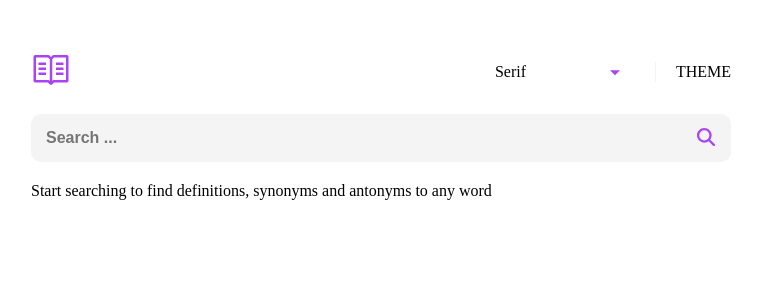
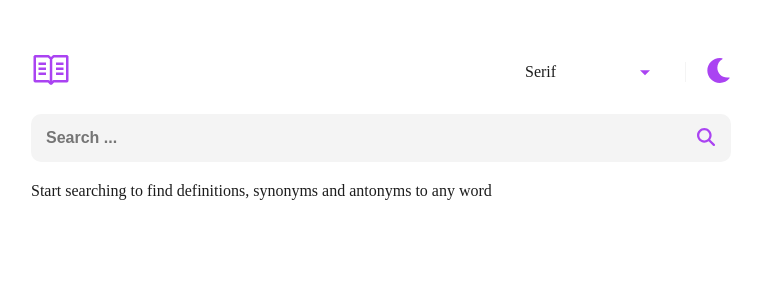
Before and after one commit to RoksolanaVeres/Dictionary_app, a React (Vite) app: page / in a window 1280 px wide. Shown: the top 300 px of the page, without its empty margins (259-1021 px from the left). Built offline with nearby package versions, Linux system fonts and the light colour scheme.

Commit message:
added theme switcher

```diff
--- a/package.json
+++ b/package.json
@@ -14,7 +14,8 @@
     "react": "^18.3.1",
     "react-dom": "^18.3.1",
     "react-icons": "^5.2.1",
-    "react-router-dom": "^6.26.0"
+    "react-router-dom": "^6.26.0",
+    "theme-toggles": "^4.10.1"
   },
   "devDependencies": {
     "@types/react": "^18.3.3",
--- a/src/App.jsx
+++ b/src/App.jsx
@@ -12,8 +12,8 @@ export default function App() {
   const [searchParams] = useSearchParams();
   const wordParams = searchParams.get("word");
   const [searchedWord, setSearchedWord] = useState(wordParams || "");
+  const [selectedFont, setSelectedFont] = useState("Serif");
   const location = useLocation();
-  const [selectedFont, setSelectedFont] = useState("Serif");
 
   useEffect(() => {
     setSearchedWord(wordParams || "");
--- a/src/components/Header.jsx
+++ b/src/components/Header.jsx
@@ -2,15 +2,16 @@ import classes from "./Header.module.css";
 import { VscBook } from "react-icons/vsc";
 import { Link } from "react-router-dom";
 import { RiArrowDownSFill } from "react-icons/ri";
-import { useState } from "react";
+import { useContext, useState } from "react";
+import { ThemeContext } from "../store/ThemeContext";
+import { FaSun, FaMoon } from "react-icons/fa";
 
 export default function Header({ selectedFont, setSelectedFont }) {
   const [fontsMenuOpen, setFontsMenuOpen] = useState(false);
+  const { darkTheme, setDarkTheme } = useContext(ThemeContext);
 
   function handleFontsMenuClick() {
-    setFontsMenuOpen((menuOpen) => {
-      return !menuOpen;
-    });
+    setFontsMenuOpen((menuOpen) => !menuOpen);
   }
 
   function closeFontsMenu() {
@@ -30,6 +31,10 @@ export default function Header({ selectedFont, setSelectedFont }) {
   function setMonoFont() {
     setSelectedFont("Mono");
     closeFontsMenu();
+  }
+
+  function toggleTheme() {
+    setDarkTheme((dark) => !dark);
   }
 
   return (
@@ -72,7 +77,13 @@ export default function Header({ selectedFont, setSelectedFont }) {
           )}
         </div>
         <div className={classes.header__divider}></div>
-        <div className={classes.header__theme_switcher}>THEME</div>
+        <div onClick={toggleTheme} className={classes.header__theme_switcher}>
+          {darkTheme ? (
+            <FaSun className={classes.header__theme_icon} />
+          ) : (
+            <FaMoon className={classes.header__theme_icon} />
+          )}
+        </div>
       </div>
     </div>
   );
--- a/src/components/Header.module.css
+++ b/src/components/Header.module.css
@@ -33,7 +33,11 @@
 }
 
 .header__fonts_display:hover {
- background-color: var(--purple-light);
+  background-color: var(--highlight);
+}
+
+.header__fonts_display:hover .header__arrow_icon {
+  color: black;
 }
 
 .header__arrow_icon {
@@ -49,7 +53,7 @@
 
 .header__fonts_options_list {
   list-style-type: none;
-  background-color: white;
+  background-color: var(--background);
   box-shadow: 5px 10px 18px var(--gray-dark);
   width: 100%;
   padding: 10px 0;
@@ -66,7 +70,7 @@
 }
 
 .header__fonts_option:hover {
-  background-color: var(--purple-light);
+  background-color: var(--highlight);
 }
 
 .header__fonts_serif {
@@ -86,3 +90,13 @@
   width: 1px;
   background-color: var(--gray-light);
 }
+
+.header__theme_switcher {
+  cursor: pointer;
+}
+
+.header__theme_icon {
+  color: var(--purple-dark);
+  width: 25px;
+  height: 25px;
+}
--- a/src/index.css
+++ b/src/index.css
@@ -12,8 +12,22 @@
   --purple-light: #e9d0fa;
   --purple-medium: #c279f7;
   --purple-dark: #aa43f2;
+  --background: #fff;
+  --foreground: #1d1d1d;
+  --highlight: #e9d0fa;
+}
+
+[data-theme="dark"] {
+  --background: #0f0f0f;
+  --foreground: #fff;
+  --highlight: #aa43f2;
 }
 
 button {
   cursor: pointer;
 }
+
+body {
+  background-color: var(--background);
+  color: var(--foreground);
+}
--- a/src/main.jsx
+++ b/src/main.jsx
@@ -4,6 +4,7 @@ import App from "./App.jsx";
 import "./index.css";
 import { QueryClient, QueryClientProvider } from "@tanstack/react-query";
 import { createBrowserRouter, RouterProvider } from "react-router-dom";
+import ThemeContextProvider from "./store/ThemeContext.jsx";
 
 const queryClient = new QueryClient();
 const myRouter = createBrowserRouter([{ path: "/", element: <App /> }]);
@@ -11,9 +12,11 @@ const myRouter = createBrowserRouter([{ path: "/", element: <App /> }]);
 ReactDOM.createRoot(document.getElementById("root")).render(
   <React.StrictMode>
     <QueryClientProvider client={queryClient}>
-      <RouterProvider router={myRouter}>
-        <App />
-      </RouterProvider>
+      <ThemeContextProvider>
+        <RouterProvider router={myRouter}>
+          <App />
+        </RouterProvider>
+      </ThemeContextProvider>
     </QueryClientProvider>
   </React.StrictMode>
 );
--- /dev/null
+++ b/src/store/ThemeContext.jsx
@@ -0,0 +1,25 @@
+import { createContext, useState, useEffect } from "react";
+
+export const ThemeContext = createContext(null);
+
+const THEME_KEY = "themeIsDark";
+
+export default function ThemeContextProvider({ children }) {
+  const storedTheme = JSON.parse(localStorage.getItem(THEME_KEY));
+
+  const [darkTheme, setDarkTheme] = useState(storedTheme || false);
+
+  const body = document.querySelector("body");
+  if (darkTheme) {
+    body.setAttribute("data-theme", "dark");
+  } else {
+    body.removeAttribute("data-theme");
+  }
+
+  useEffect(() => {
+    localStorage.setItem(THEME_KEY, darkTheme);
+  }, [darkTheme]);
+
+  const value = { darkTheme, setDarkTheme };
+  return <ThemeContext.Provider value={value}>{children}</ThemeContext.Provider>;
+}
```
Also changed, not shown: 1 other file (tests, documents, lock files or other folders).
